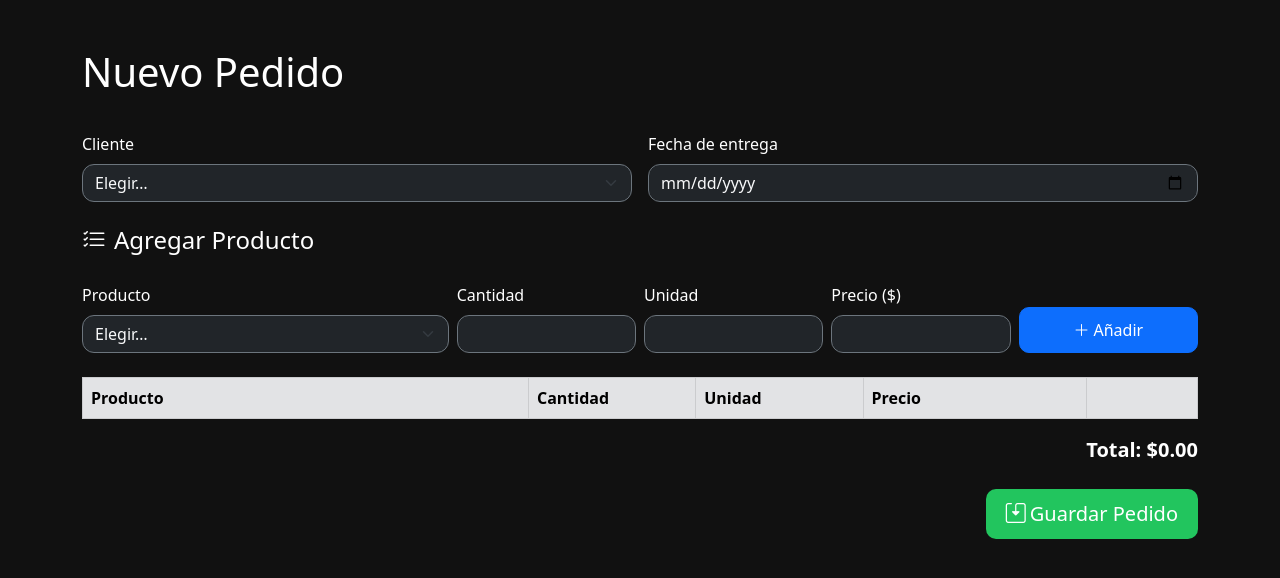
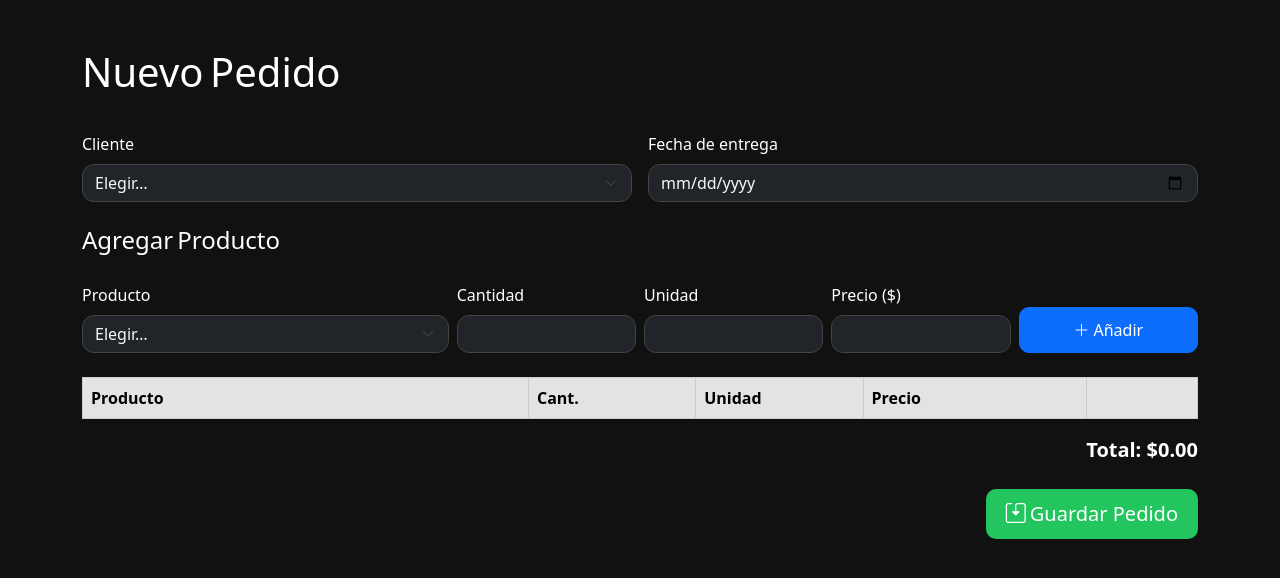
Before and after one commit to mgorno/GranjApp, a Flask app: template templates/nuevo_pedido.html in a window 1280 px wide. Shown: the part 56-634 px from the top of the page. Run offline with Flask 3, Linux system fonts and the light colour scheme; the template is opened without the code that fills it: most values are stand-ins (such as "Sample title", 1, 10 or a date in 2020); lists and menus that the app fills with data are empty.

Commit message:
a ver aver

```diff
--- a/routes/pedidos.py
+++ b/routes/pedidos.py
@@ -70,7 +70,11 @@ def obtener_clientes_productos(cur):
     clientes = cur.fetchall()
     cur.execute("SELECT id_producto, descripcion, precio, unidad_base FROM productos ORDER BY descripcion")
     productos = cur.fetchall()
-    return clientes, productos
+    return render_template("nuevo_pedido.html",
+                       clientes=clientes,
+                       productos=productos)
+
+
 
 @bp_pedidos.route("/marcar_entregado/<id_pedido>")
 def marcar_entregado(id_pedido):
--- a/templates/nuevo_pedido.html
+++ b/templates/nuevo_pedido.html
@@ -1,59 +1,66 @@
 {% extends "base.html" %}
-{% block title %}Nuevo Pedido{% endblock %}
+{% block title %}Nuevo Pedido{% endblock %}
 
 {% block content %}
-<h1 class="mb-4">Nuevo Pedido</h1>
+<h1 class="mb-4">Nuevo Pedido</h1>
 
 <form method="POST" action="{{ url_for('pedidos.nuevo') }}">
 
-  <!-- Cliente y Fecha -->
+  <!-- Cliente / Fecha -->
   <div class="row g-3 mb-4">
     <div class="col-md-6">
       <label class="form-label">Cliente</label>
-      <select name="id_cliente" class="form-select bg-dark text-light border-secondary" required>
+      <select name="id_cliente" class="form-select bg-dark text-light" required>
         <option value="" disabled selected>Elegir…</option>
         {% for c in clientes %}
-        <option value="{{ c[0] }}">{{ c[1] }}</option>
+          <option value="{{ c[0] }}">{{ c[1] }}</option>
         {% endfor %}
       </select>
     </div>
     <div class="col-md-6">
       <label class="form-label">Fecha de entrega</label>
-      <input type="date" name="fecha_entrega" class="form-control bg-dark text-light border-secondary" required>
+      <input type="date" name="fecha_entrega" class="form-control bg-dark text-light" required>
     </div>
   </div>
 
-  <!-- Agregar Producto -->
+  <!-- Producto -->
   <div class="mb-4">
-    <h4 class="mb-3"><i class="bi bi-list-check me-2"></i>Agregar Producto</h4>
+    <h4 class="mb-3">Agregar Producto</h4>
 
     <div class="row g-2 align-items-end">
       <div class="col-md-4">
         <label class="form-label">Producto</label>
-        <select id="selProducto" class="form-select bg-dark text-light border-secondary" required>
+        <select id="selProducto" class="form-select bg-dark text-light" required>
           <option value="" disabled selected>Elegir…</option>
           {% for p in productos %}
-          <option value="{{ p[0] }}" data-desc="{{ p[1] }}" data-precio="{{ p[2] or '' }}" data-unidad="{{ p[3] or '' }}">
-            {{ p[1] }}
-          </option>
+            <option
+              value="{{ p[0] }}"
+              data-desc="{{ p[1] }}"
+              data-precio="{{ "%.2f"|format(p[2]) }}"
+              data-unidad="{{ p[3] }}"
+            >
+              {{ p[1] }}
+            </option>
           {% endfor %}
         </select>
       </div>
 
       <div class="col-md-2">
         <label class="form-label">Cantidad</label>
-        <input id="inpCantidad" type="number" min="1" class="form-control bg-dark text-light border-secondary" required>
+        <input id="inpCantidad" type="number" min="1"
+               class="form-control bg-dark text-light" required>
       </div>
 
       <div class="col-md-2">
         <label class="form-label">Unidad</label>
-        <span id="inpUnidad" class="form-control bg-dark text-light border-secondary fw-bold"
-              style="height:38px; display:flex; align-items:center;"></span>
+        <span id="inpUnidad" class="form-control bg-dark text-light fw-bold"
+              style="height:38px;display:flex;align-items:center;"></span>
       </div>
 
       <div class="col-md-2">
-        <label class="form-label">Precio ($)</label>
-        <input id="inpPrecio" type="number" step="0.01" class="form-control bg-dark text-light border-secondary" required>
+        <label class="form-label">Precio ($)</label>
+        <input id="inpPrecio" type="number" step="0.01"
+               class="form-control bg-dark text-light" required>
       </div>
 
       <div class="col-md-2 d-grid">
@@ -64,12 +71,12 @@
     </div>
   </div>
 
-  <!-- Tabla de Detalle -->
+  <!-- Detalle -->
   <table class="table table-dark table-bordered align-middle" id="tabla-detalle">
     <thead class="table-secondary text-dark">
       <tr>
         <th style="width:40%">Producto</th>
-        <th style="width:15%">Cantidad</th>
+        <th style="width:15%">Cant.</th>
         <th style="width:15%">Unidad</th>
         <th style="width:20%">Precio</th>
         <th style="width:10%"></th>
@@ -78,34 +85,34 @@
     <tbody></tbody>
   </table>
 
-  <!-- Total general -->
   <div class="mt-3 text-end fs-5">
-    <strong>Total: $<span id="totalGeneral">0.00</span></strong>
+    <strong>Total: $<span id="totalGeneral">0.00</span></strong>
   </div>
 
-  <!-- Botón Guardar -->
   <div class="mt-4 text-end">
     <button type="submit" class="btn btn-success btn-lg">
-      <i class="bi bi-save2 me-1"></i>Guardar Pedido
+      <i class="bi bi-save2 me-1"></i>Guardar Pedido
     </button>
   </div>
 
-  <!-- Template de Fila -->
+  <!-- Fila plantilla -->
   <template id="fila-template">
     <tr>
       <td>
-        <input type="hidden" name="id_producto" />
+        <input type="hidden" name="id_producto">
         <span class="nombre"></span>
       </td>
       <td>
-        <input type="number" name="cantidad" class="form-control bg-dark text-light border-secondary" min="1" required />
+        <input type="number" name="cantidad" class="form-control bg-dark text-light"
+               min="1" required>
       </td>
       <td>
-        <input type="hidden" name="unidad" />
+        <input type="hidden" name="unidad">
         <span class="unidad-base fw-bold"></span>
       </td>
       <td>
-        <input type="number" step="0.01" name="precio" class="form-control bg-dark text-light border-secondary" required />
+        <input type="number" step="0.01" name="precio"
+               class="form-control bg-dark text-light" required>
       </td>
       <td class="text-center">
         <button type="button" class="btn btn-sm btn-danger eliminar" title="Eliminar">
@@ -114,58 +121,64 @@
       </td>
     </tr>
   </template>
+</form>
+{% endblock %}
 
-</form>
+{% block scripts %}
+{{ super() }}  {# conserva los scripts comunes de base.html #}
 
-<!-- SCRIPT -->
 <script>
-  const tabla = document.querySelector('#tabla-detalle tbody');
-  const tpl = document.getElementById('fila-template').content;
-  const addBtn = document.getElementById('btnAddLinea');
+/* Todo el JS espera a que el DOM esté listo */
+document.addEventListener('DOMContentLoaded', () => {
 
-  const selProducto = document.getElementById('selProducto');
-  const cantidad = document.getElementById('inpCantidad');
-  const unidad = document.getElementById('inpUnidad');
-  const precio = document.getElementById('inpPrecio');
+  /* ► Referencias a nodos */
+  const selProd   = document.getElementById('selProducto');
+  const cantInput = document.getElementById('inpCantidad');
+  const unidadLbl = document.getElementById('inpUnidad');
+  const precioInp = document.getElementById('inpPrecio');
+  const tabla     = document.querySelector('#tabla-detalle tbody');
+  const tpl       = document.getElementById('fila-template').content;
+  const addBtn    = document.getElementById('btnAddLinea');
+  const totalLbl  = document.getElementById('totalGeneral');
 
-  // Actualiza unidad y precio al elegir producto
-  selProducto.addEventListener('change', () => {
-    const opt = selProducto.selectedOptions[0];
-    if (!opt || !opt.dataset) return;
-
-    unidad.textContent = opt.dataset.unidad || '';
-    precio.value = opt.dataset.precio || '';
+  /* ► Completar precio y unidad al seleccionar producto */
+  selProd.addEventListener('change', () => {
+    const opt = selProd.selectedOptions[0];
+    if (!opt) return;               // opción “Elegir…”
+    unidadLbl.textContent = opt.dataset.unidad || '';
+    precioInp.value       = opt.dataset.precio || '';
   });
 
-  // Agregar producto a la tabla
+  /* ► Añadir línea a la tabla */
   addBtn.addEventListener('click', () => {
-    if (!selProducto.value || !cantidad.value || cantidad.value < 1 || !precio.value || precio.value < 0) {
-      alert('Completa todos los campos correctamente');
+    const opt  = selProd.selectedOptions[0];
+    const cant = Number(cantInput.value);
+    const prec = Number(precioInp.value);
+
+    if (!opt || !opt.value || cant < 1 || prec <= 0) {
+      alert('Completá producto, cantidad (>0) y precio (>0)');
       return;
     }
 
     const fila = tpl.cloneNode(true);
-    const tr = fila.querySelector('tr');
-
-    tr.querySelector('input[name="id_producto"]').value = selProducto.value;
-    tr.querySelector('.nombre').textContent = selProducto.selectedOptions[0].dataset.desc;
-    tr.querySelector('input[name="cantidad"]').value = cantidad.value;
-    tr.querySelector('input[name="unidad"]').value = unidad.textContent;
-    tr.querySelector('.unidad-base').textContent = unidad.textContent;
-    tr.querySelector('input[name="precio"]').value = precio.value;
-
+    fila.querySelector('input[name="id_producto"]').value  = opt.value;
+    fila.querySelector('.nombre').textContent              = opt.dataset.desc;
+    fila.querySelector('input[name="cantidad"]').value     = cant;
+    fila.querySelector('input[name="unidad"]').value       = unidadLbl.textContent;
+    fila.querySelector('.unidad-base').textContent         = unidadLbl.textContent;
+    fila.querySelector('input[name="precio"]').value       = prec.toFixed(2);
     tabla.appendChild(fila);
 
-    // Limpiar inputs
-    selProducto.selectedIndex = 0;
-    cantidad.value = '';
-    unidad.textContent = '';
-    precio.value = '';
+    /* limpiar formulario de producto */
+    selProd.selectedIndex = 0;
+    cantInput.value = '';
+    unidadLbl.textContent = '';
+    precioInp.value = '';
 
     actualizarTotal();
   });
 
-  // Eliminar producto
+  /* ► Quitar línea */
   tabla.addEventListener('click', e => {
     if (e.target.closest('button.eliminar')) {
       e.target.closest('tr').remove();
@@ -173,15 +186,17 @@
     }
   });
 
-  // Actualizar total general
+  /* ► Recalcular total */
   function actualizarTotal() {
     let total = 0;
     tabla.querySelectorAll('tr').forEach(tr => {
-      const precio = parseFloat(tr.querySelector('input[name="precio"]').value || 0);
-      const cantidad = parseFloat(tr.querySelector('input[name="cantidad"]').value || 0);
-      total += precio * cantidad;
+      const p = parseFloat(tr.querySelector('input[name="precio"]').value)   || 0;
+      const c = parseFloat(tr.querySelector('input[name="cantidad"]').value) || 0;
+      total += p * c;
     });
-    document.getElementById('totalGeneral').textContent = total.toFixed(2);
+    totalLbl.textContent = total.toFixed(2);
   }
+
+});
 </script>
 {% endblock %}
```
